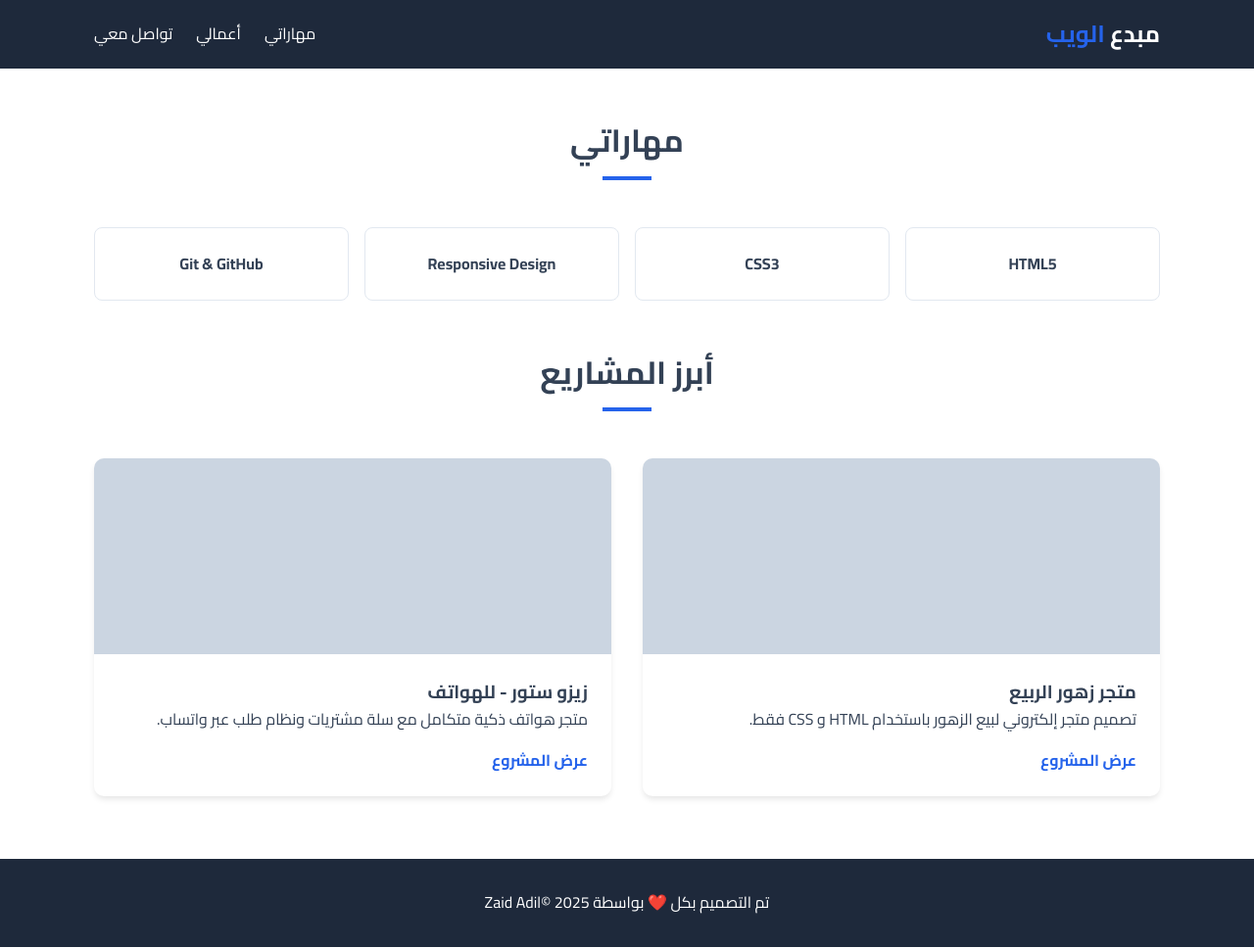
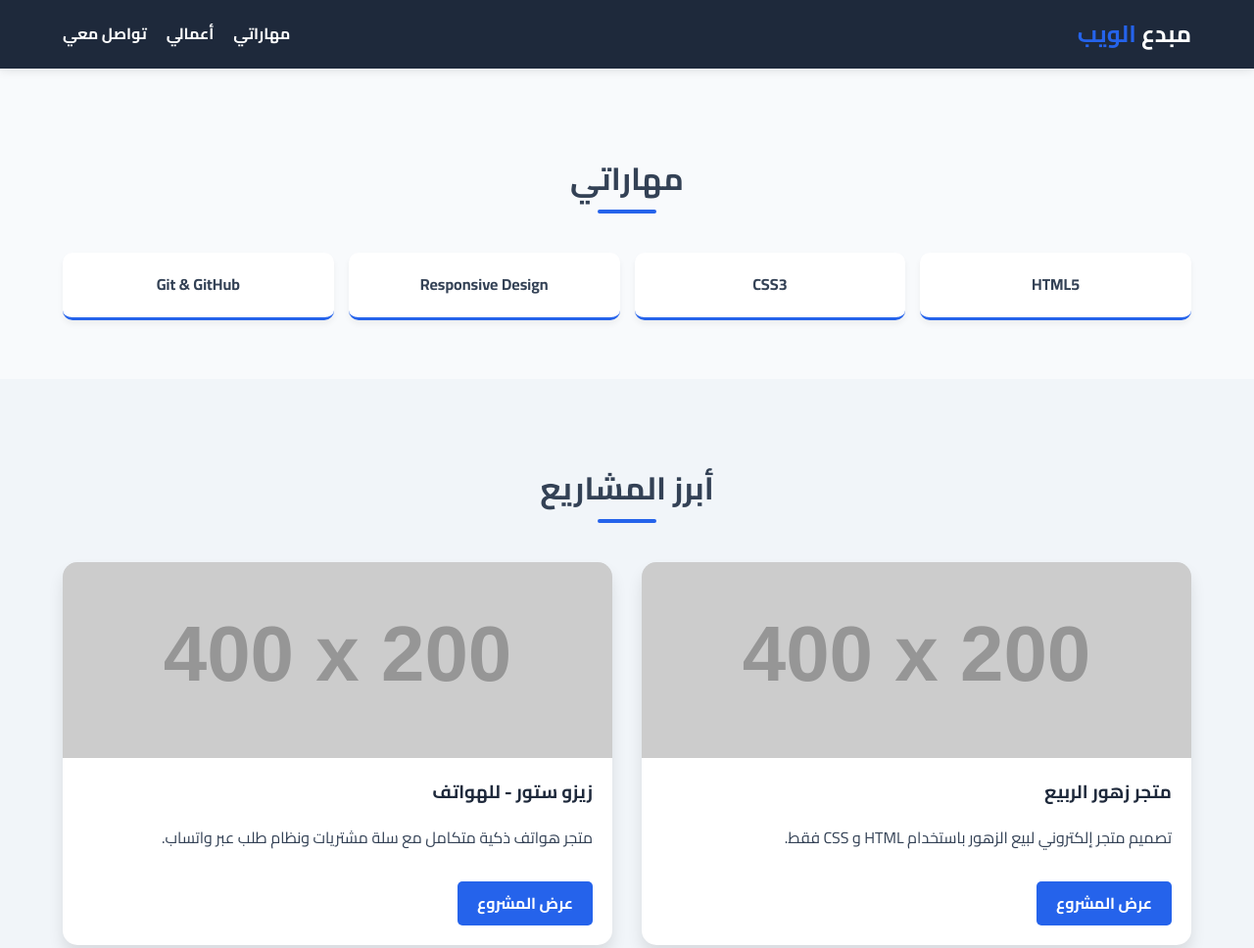
Before and after one commit to zydadl75-dev/My-project-2, a plain HTML site: page index.html in a window 1280 px wide. Shown: the top 968 px of the page at 98% size. Drawn offline with Linux system fonts and the light colour scheme; placeholder pictures from the web are drawn by us.

Commit message:
Refactor CSS styles for layout and design improvements
Updated styles for various elements including navbar, sections, and project cards. Improved layout and responsiveness.

```diff
--- a/Style.css
+++ b/Style.css
@@ -1,38 +1,35 @@
 /* الإعدادات العامة */
-* {
-    margin: 0;
-    padding: 0;
-    box-sizing: border-box;
-    font-family: 'Cairo', sans-serif;
-}
-
 :root {
-    --primary-color: #2563eb;
-    --dark-color: #1e293b;
-    --light-bg: #f8fafc;
+    --primary-color: #2563eb; /* اللون الأزرق الأساسي */
+    --secondary-color: #1e293b; /* اللون الداكن للـ Navbar */
     --text-color: #334155;
+    --bg-color: #f8fafc;
+    --white: #ffffff;
 }
 
 body {
+    font-family: 'Cairo', sans-serif;
+    background-color: var(--bg-color);
+    color: var(--text-color);
+    margin: 0;
     line-height: 1.6;
-    color: var(--text-color);
-    background-color: white;
 }
 
 .container {
-    width: 85%;
-    margin: auto;
+    width: 90%;
     max-width: 1200px;
+    margin: 0 auto;
 }
 
-/* القائمة العلوية */
+/* الشريط العلوي - Navbar */
 .navbar {
-    background: var(--dark-color);
-    color: white;
+    background: var(--secondary-color);
+    color: var(--white);
     padding: 1rem 0;
     position: sticky;
     top: 0;
     z-index: 1000;
+    box-shadow: 0 2px 10px rgba(0,0,0,0.1);
 }
 
 .navbar .container {
@@ -51,132 +48,137 @@ body {
 }
 
 .nav-links {
+    list-style: none;
     display: flex;
-    list-style: none;
+    gap: 20px;
+    margin: 0;
+    padding: 0;
 }
 
-.nav-links li a {
-    color: white;
+.nav-links a {
+    color: var(--white);
     text-decoration: none;
-    margin-right: 1.5rem;
+    font-weight: bold;
     transition: 0.3s;
 }
 
-.nav-links li a:hover {
+.nav-links a:hover {
     color: var(--primary-color);
 }
 
-/* القسم الرئيسي (Hero) */
-.hero {
-    height: 80vh;
-    display: flex;
-    align-items: center;
-    justify-content: center;
-    text-align: center;
-    background: var(--light-bg);
-}
-
-.hero h1 {
-    font-size: 3rem;
-    margin-bottom: 1rem;
-}
-
-.text-primary {
-    color: var(--primary-color);
-}
-
-.btn {
-    display: inline-block;
-    background: var(--primary-color);
-    color: white;
-    padding: 0.8rem 2rem;
-    text-decoration: none;
-    border-radius: 5px;
-    margin-top: 1rem;
-    transition: 0.3s;
-}
-
-.btn:hover {
-    background: #1d4ed8;
-}
-
-/* المهارات والمشاريع */
+/* العناوين */
 .section-title {
     text-align: center;
-    margin: 3rem 0;
+    margin-bottom: 40px;
     font-size: 2rem;
     position: relative;
+    padding-bottom: 10px;
 }
 
 .section-title::after {
     content: '';
-    display: block;
-    width: 50px;
+    position: absolute;
+    bottom: 0;
+    left: 50%;
+    transform: translateX(-50%);
+    width: 60px;
     height: 4px;
     background: var(--primary-color);
-    margin: 10px auto;
+    border-radius: 2px;
 }
+
+/* المهارات - Skills */
+.skills { padding: 60px 0; }
 
 .skills-grid {
     display: grid;
     grid-template-columns: repeat(auto-fit, minmax(150px, 1fr));
-    gap: 1rem;
-    text-align: center;
+    gap: 15px;
 }
 
 .skill-card {
-    background: white;
-    padding: 1.5rem;
-    border: 1px solid #e2e8f0;
-    border-radius: 8px;
+    background: var(--white);
+    padding: 20px;
+    text-align: center;
+    border-radius: 10px;
+    box-shadow: 0 4px 6px rgba(0,0,0,0.05);
     font-weight: bold;
+    border-bottom: 3px solid var(--primary-color);
 }
 
-/* شبكة المشاريع */
+/* المشاريع - Projects Grid */
+.projects { padding: 60px 0; background: #f1f5f9; }
+
 .projects-grid {
     display: grid;
     grid-template-columns: repeat(auto-fit, minmax(300px, 1fr));
-    gap: 2rem;
+    gap: 30px;
 }
 
 .project-card {
-    background: white;
-    border-radius: 10px;
+    background: var(--white);
+    border-radius: 15px;
     overflow: hidden;
-    box-shadow: 0 4px 6px -1px rgba(0,0,0,0.1);
+    box-shadow: 0 10px 15px rgba(0,0,0,0.1);
+    transition: transform 0.3s ease;
+}
+
+.project-card:hover {
+    transform: translateY(-10px);
 }
 
 .project-img {
     height: 200px;
-    background: #cbd5e1; /* لون مؤقت مكان الصورة */
+    background-color: #e2e8f0; /* لون افتراضي في حال عدم وجود صورة */
+    background-size: cover;
+    background-position: center;
+}
+
+/* إضافة صور افتراضية للمشاريع إذا أردت */
+.project-card:nth-child(1) .project-img {
+    background-image: url('https://via.placeholder.com/400x200?text=Flowers+Store');
+}
+
+.project-card:nth-child(2) .project-img {
+    background-image: url('https://via.placeholder.com/400x200?text=Phone+Store');
 }
 
 .project-info {
-    padding: 1.5rem;
+    padding: 20px;
+}
+
+.project-info h3 {
+    margin-top: 0;
+    color: var(--secondary-color);
 }
 
 .project-link {
-    display: block;
-    margin-top: 1rem;
-    color: var(--primary-color);
+    display: inline-block;
+    margin-top: 15px;
+    padding: 10px 20px;
+    background: var(--primary-color);
+    color: var(--white);
     text-decoration: none;
+    border-radius: 5px;
     font-weight: bold;
+    transition: 0.3s;
 }
 
-footer {
-    background: var(--dark-color);
-    color: white;
-    text-align: center;
-    padding: 2rem 0;
-    margin-top: 4rem;
+.project-link:hover {
+    background: #1d4ed8;
 }
 
-/* جعل التصميم متجاوب */
+/* التذييل - Footer */
+footer {
+    text-align: center;
+    padding: 40px 0;
+    background: var(--secondary-color);
+    color: var(--white);
+}
+
+/* متجاوب مع الموبايل */
 @media (max-width: 768px) {
     .nav-links {
-        display: none; /* يمكن للطلاب تطوير قائمة موبايل لاحقاً بالـ JS */
-    }
-    .hero h1 {
-        font-size: 2rem;
+        display: none; /* يمكن تطوير قائمة موبايل لاحقاً */
     }
 }
```
